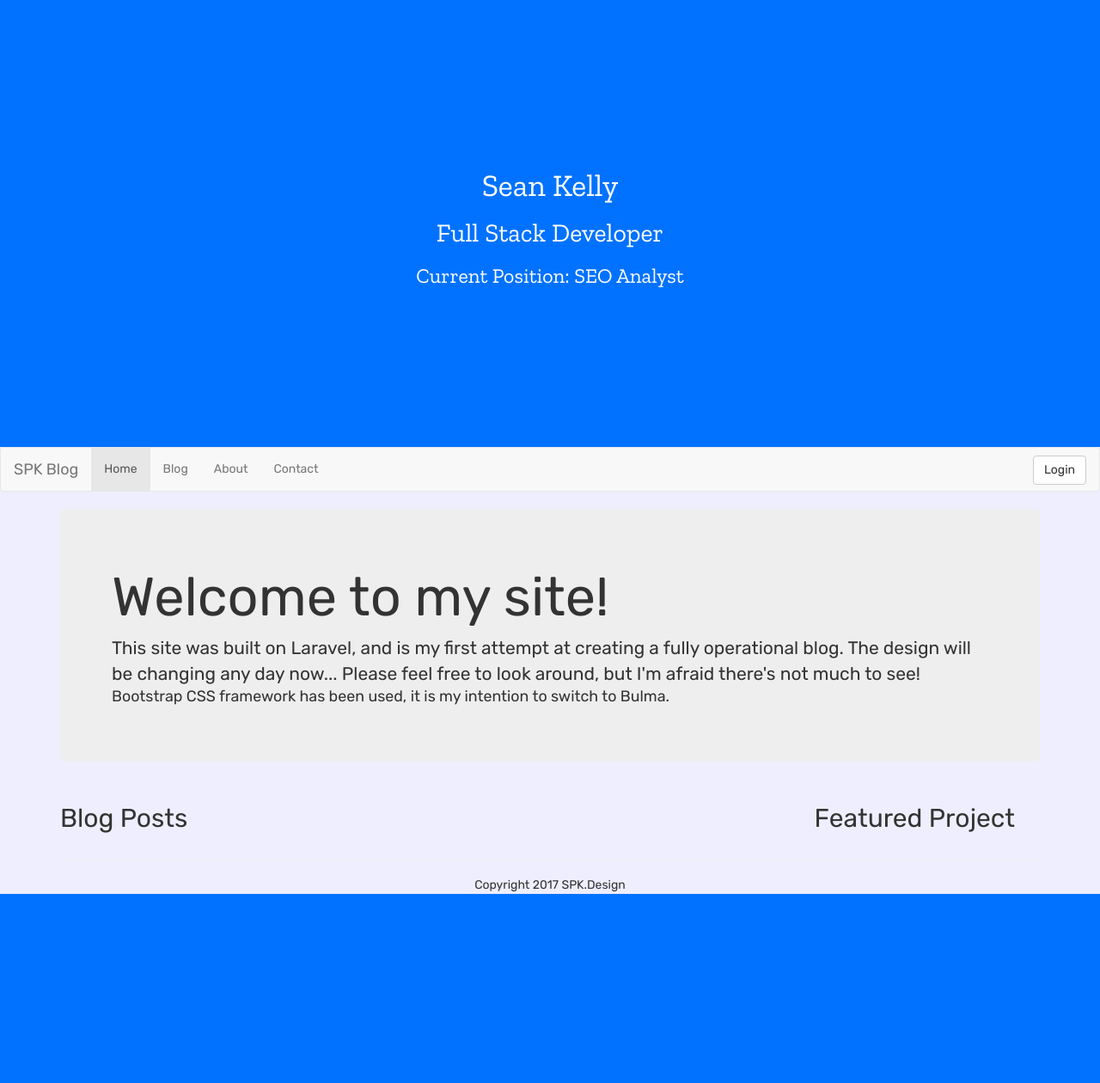
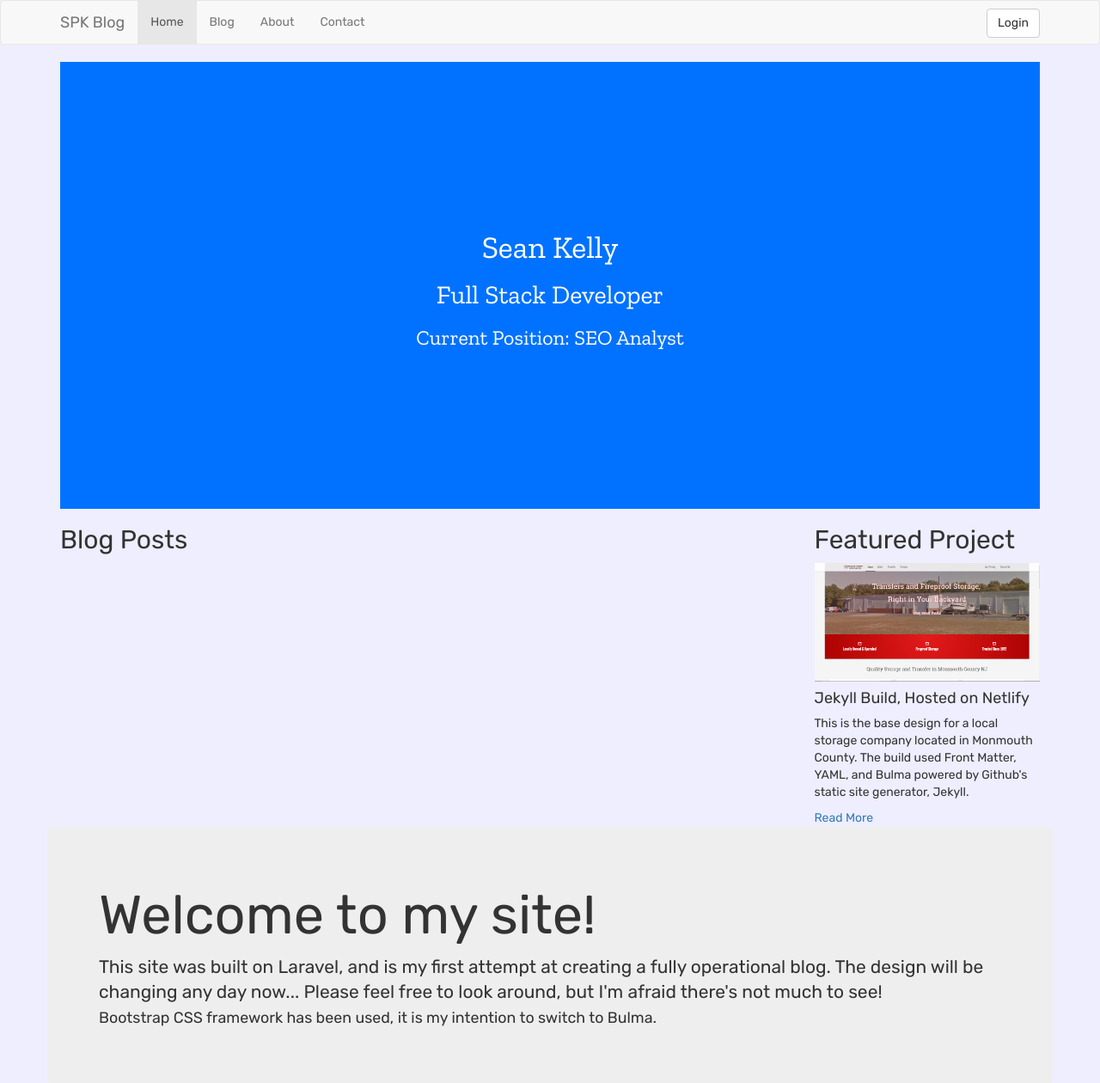
Before and after one commit to spkellydev/laravel-blog, a Laravel app: page / in a window 1280 px wide. Shown: the top 1260 px of the page at 86% size. Before the commit the page ends 1040 px from the top, so only its background shows below. Run offline with Laravel 8, Linux system fonts and the light colour scheme; data that the repository does not hold is empty; some libraries are stand-ins or nearby versions.

Commit message:
Tags corrected, featured post, home W3C

```diff
--- a/app/Http/Controllers/PostController.php
+++ b/app/Http/Controllers/PostController.php
@@ -84,7 +84,7 @@ class PostController extends Controller
             $image = $request->file('featured_image');
             $filename = $post->slug . '-' . time() . '.' . $image->getClientOriginalExtension();
             $location = public_path('images/' . $filename);
-            Image::make($image)->fit(800,400)->save($location);
+            Image::make($image)->fit(975,400)->save($location);
 
             $post->image = $filename;
         }
--- a/resources/views/pages/welcome.blade.php
+++ b/resources/views/pages/welcome.blade.php
@@ -4,6 +4,9 @@
 @section('meta_title', 'SPK.Design | Sean Kelly - Full Stack Web Developer')
 @section('meta_description', "Hello! My name is Sean Kelly and I am a full stack developer. My areas of interest are PHP, Node, Vue, React, and Express. Feel free to say hi!")
 
+
+
+@section('content')
 <section class="homepage-hero">
     <hgroup class="text-center">
       <h1>Sean Kelly</h1>
@@ -11,17 +14,6 @@
       <h3>Current Position: SEO Analyst</h3>
     </hgroup>
 </section>
-
-@section('content')
-
-      <div class="row">
-        <div class="col-md-12">
-          <div class="jumbotron">
-            <h1>Welcome to my site!</h1>
-            <p class="lead">This site was built on Laravel, and is my first attempt at creating a fully operational blog. The design will be changing any day now... Please feel free to look around, but I'm afraid there's not much to see!<br><small>Bootstrap CSS framework has been used, it is my intention to switch to Bulma.</small></p>
-            </div> <!-- end of jumbrotron -->
-        </div> <!-- end of columns -->
-      </div> <!-- end of row -->
       <div class="row">
         <div class="col-md-8">
         {{-- loop through the posts to display on homepage --}}
@@ -37,8 +29,20 @@
 
         @endforeach
         </div>
-        <div class="col-md-3 col-md-offset-1">
+        <div class="col-md-3 col-md-offset-1 feature-project">
             <h2>Featured Project</h2>
+            <img src="./images/feature-project.jpg" class="img-responsive">
+            <h4>Jekyll Build, Hosted on Netlify</h4>
+            <p>This is the base design for a local storage company located in Monmouth County. The build used Front Matter, YAML, and Bulma powered by Github's static site generator, Jekyll.</p>
+            <a href="/blog/jekyll">Read More</a>
         </div>
+      <div class="row">
+        <div class="col-md-12">
+          <div class="jumbotron">
+            <h1>Welcome to my site!</h1>
+            <p class="lead">This site was built on Laravel, and is my first attempt at creating a fully operational blog. The design will be changing any day now... Please feel free to look around, but I'm afraid there's not much to see!<br><small>Bootstrap CSS framework has been used, it is my intention to switch to Bulma.</small></p>
+            </div> <!-- end of jumbrotron -->
+        </div> <!-- end of columns -->
+      </div> <!-- end of row -->
       </div>
 @endsection
--- a/resources/views/partials/_nav.blade.php
+++ b/resources/views/partials/_nav.blade.php
@@ -1,5 +1,5 @@
    <nav class="navbar navbar-default">
-      <div class="container-fluid">
+      <div class="container-fluid container">
         <!-- Brand and toggle get grouped for better mobile display -->
         <div class="navbar-header">
           <button type="button" class="navbar-toggle collapsed" data-toggle="collapse" data-target="#bs-example-navbar-collapse-1" aria-expanded="false">
--- a/resources/views/tags/index.blade.php
+++ b/resources/views/tags/index.blade.php
@@ -23,6 +23,7 @@
 				</tbody>
 			</table>
 		</div>
+
 		<div class="col-md-3">
 			<div class="well">
 				{!! Form::open(['route' => 'tags.store', 'method' => 'POST']) !!}
```
Also changed, not shown: resources/views/blog/index.blade.php (+6 -1 lines), resources/views/blog/single.blade.php (+8 -3 lines), public/images/dead-meat-1501058187.jpeg (deleted), public/images/feature-project.jpg (added), public/images/korm-1501041042.jpeg (deleted), public/images/lorem-1501040944.jpg (deleted).
